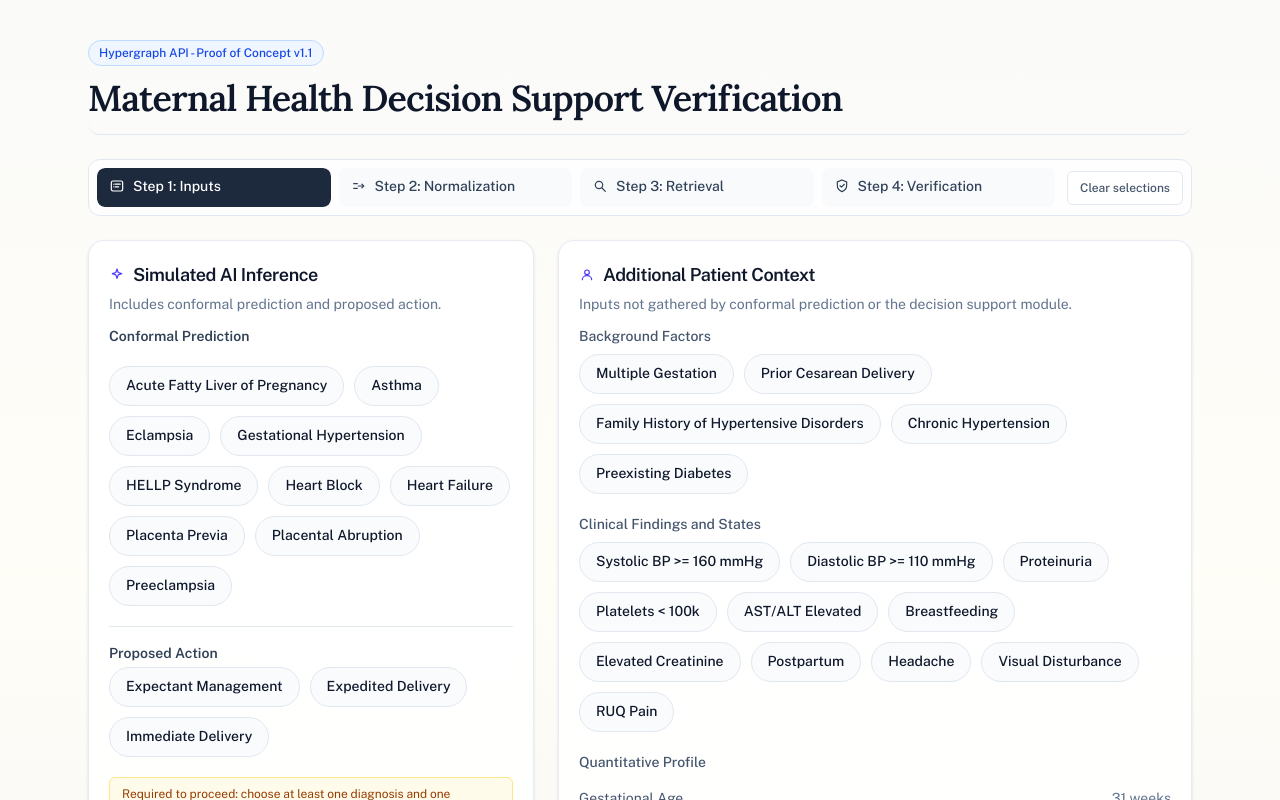
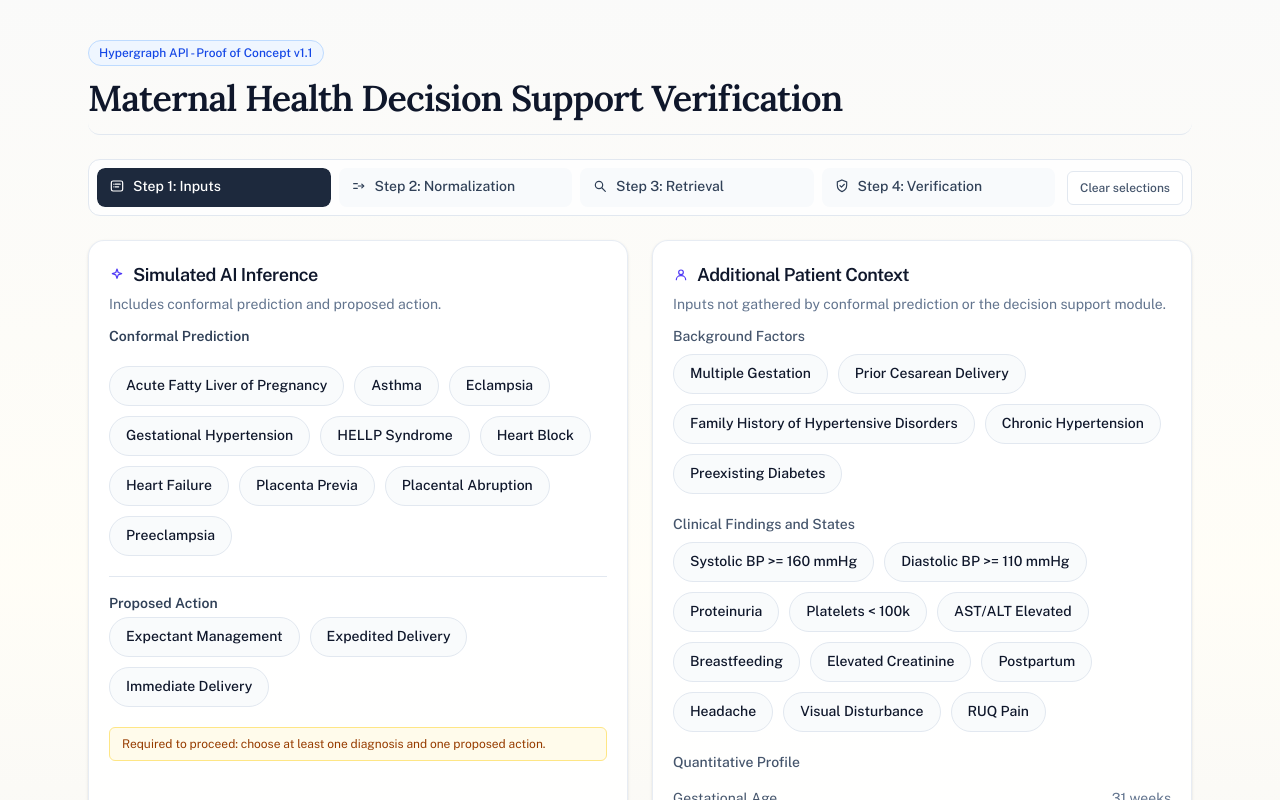
Before and after one commit to jackyang25/universal-verifier-hypergraph, a Next.js app in the folder frontend/: page / in a window 1280 px wide. Shown: the top 800 px of the page. Built offline with nearby package versions, Linux system fonts and the light colour scheme.

Commit message:
feat: update selection interface

```diff
--- a/frontend/src/app/page.tsx
+++ b/frontend/src/app/page.tsx
@@ -50,7 +50,7 @@ export default function HomePage() {
       <StepFlowBar currentStep={1} />
 
       <div className="grid items-stretch gap-6 lg:grid-cols-12">
-        <div className="h-full lg:col-span-5">
+        <div className="h-full lg:col-span-6">
           <PillGroup
             title="Simulated AI Inference"
             description="Includes conformal prediction and proposed action."
@@ -89,7 +89,7 @@ export default function HomePage() {
           </PillGroup>
         </div>
 
-        <div className="h-full lg:col-span-7">
+        <div className="h-full lg:col-span-6">
           <ContextSection
             comorbidities={comorbidities}
             selectedComorbidities={selectedComorbidities}
--- a/frontend/src/components/selection/ContextSection.tsx
+++ b/frontend/src/components/selection/ContextSection.tsx
@@ -87,7 +87,7 @@ export function ContextSection({
   onChangeBmi
 }: ContextSectionProps) {
   return (
-    <Card>
+    <Card className="h-full">
       <CardHeader className="pb-3">
         <CardTitle className="inline-flex items-center gap-2">
           <ContextIcon className="size-4 text-indigo-600" />
--- a/frontend/src/components/selection/PillGroup.tsx
+++ b/frontend/src/components/selection/PillGroup.tsx
@@ -36,7 +36,7 @@ export function PillGroup({
   >(null);
 
   return (
-    <Card>
+    <Card className="h-full">
       <CardHeader className="pb-3">
         <CardTitle className="inline-flex items-center gap-2">
           <SparkIcon className="size-4 text-indigo-600" />
```
